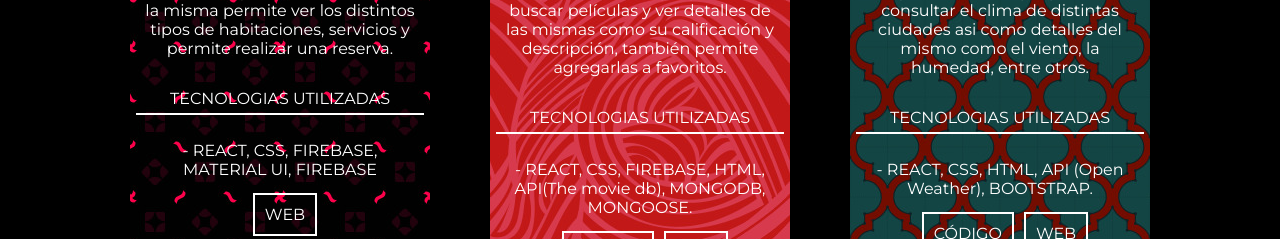
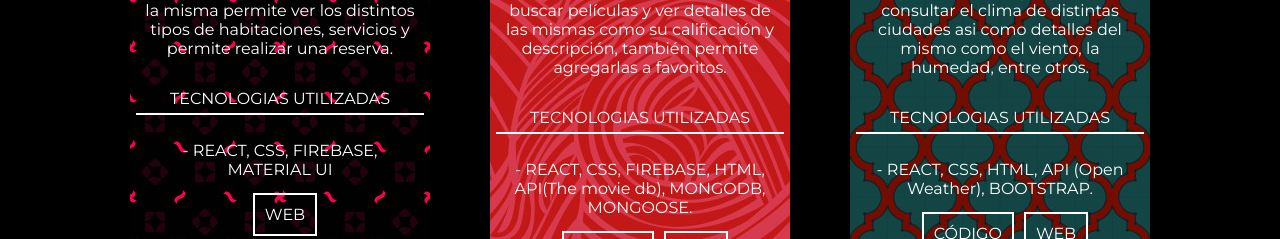
Before and after one commit to AgustinBessone32/portfolio, a React (Create React App) app: page /#/ in a window 1280 px wide. Shown: the part 1900-2139 px from the top of the page. Built offline with nearby package versions, Linux system fonts and the light colour scheme; a web font is replaced by a local one.

Commit message:
correccion de errores

```diff
--- a/src/components/Experiences/experiences.jsx
+++ b/src/components/Experiences/experiences.jsx
@@ -15,7 +15,7 @@ const Experiences = () => {
                 <p className='desc-exp'>Web hecha para el Hostal Xantico, la misma permite ver los distintos tipos de habitaciones,
                 servicios y permite realizar una reserva.</p>
                 <p className='title-util'>TECNOLOGIAS UTILIZADAS</p>
-                <p className='tec-util'>- REACT, CSS, FIREBASE, MATERIAL UI, FIREBASE</p>
+                <p className='tec-util'>- REACT, CSS, FIREBASE, MATERIAL UI</p>
                 <a className='btn-exp' href='https://xanticohostal.com/' target='_blank'>
                     WEB</a>
             </div>
```
